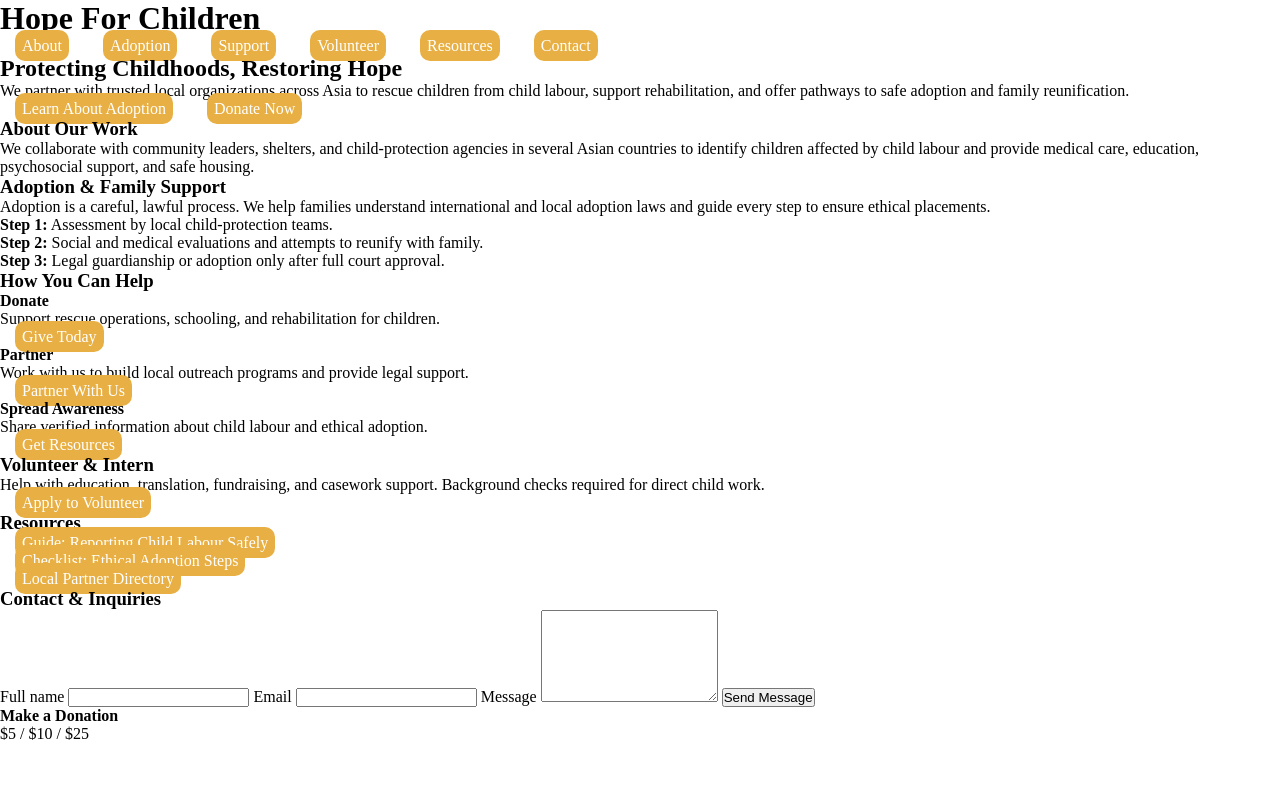
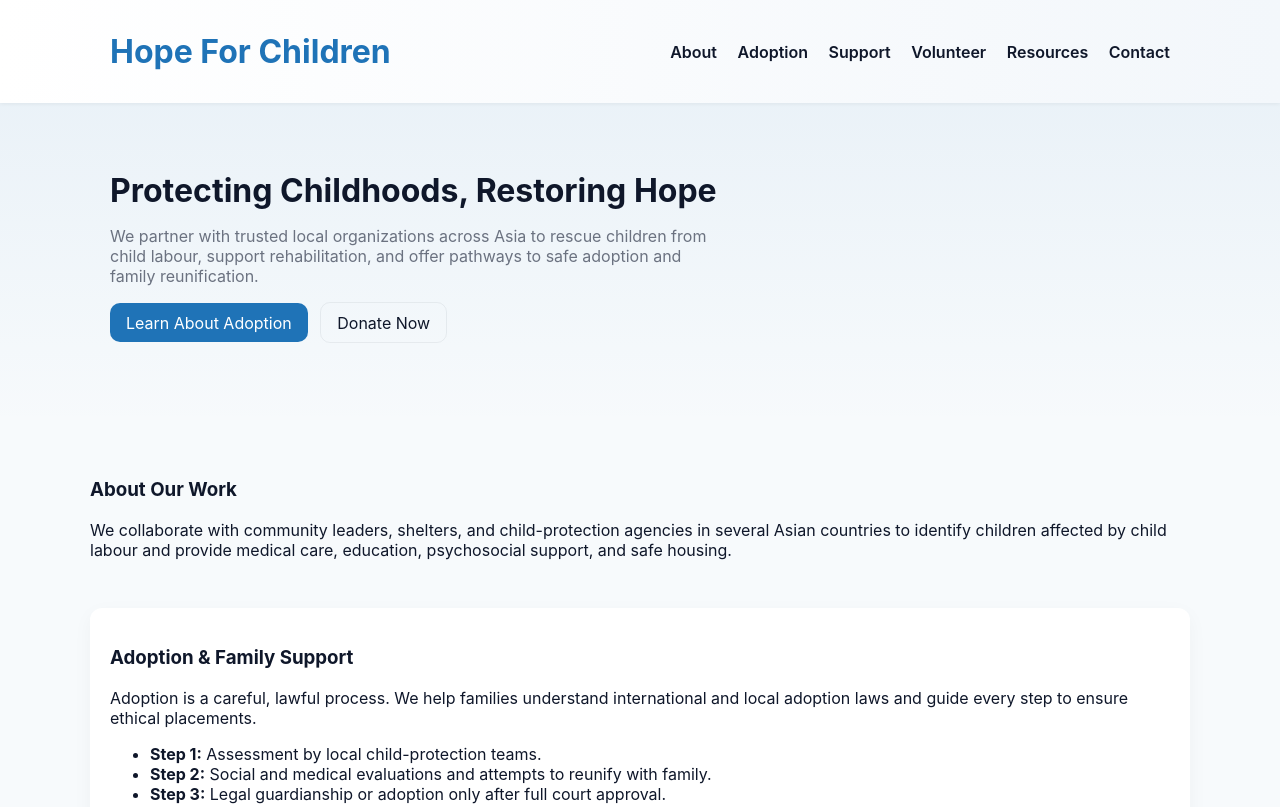
Before and after one commit to LuanBueno25/botaosite, a plain HTML site: page index.html in a window 1280 px wide. Shown: the top 807 px of the page. Drawn offline with Linux system fonts and the light colour scheme.

Commit message:
Update style.css

```diff
--- a/css/style.css
+++ b/css/style.css
@@ -1,26 +1,170 @@
-* {
-    margin: 0;
-    padding: 0;
-    box-sizing: border-box;
+:root {
+    --bg: #f7fafc;
+    --card: #ffffff;
+    --accent: #1f73b7;
+    --muted: #6b7280;
+    --max-width: 1100px;
+    --radius: 12px;
 }
 
-.logo {
-    display: flex;
-    width: 10%;
+* {
+    box-sizing: border-box
 }
 
-a {
-    text-decoration: none;
-    font-size: 1rem;
-    margin-inline: 15px;
-    color: white;
-    background-color: rgb(232, 175, 68);
-    padding: 7px;
-    border-radius: 10px;
+html,
+body {
+    height: 100%;
+    margin: 0;
+    font-family: Inter, system-ui, -apple-system, 'Segoe UI', Roboto, 'Helvetica Neue', Arial;
+    color: #0f172a;
+    background: var(--bg)
 }
 
-.voltar_contato {
-  text-decoration: none;
-  background-color: yellow;
+.container {
+    max-width: var(--max-width);
+    margin: 0 auto;
+    padding: 1.25rem
+}
 
+.header-inner,
+.footer-inner {
+    display: flex;
+    align-items: center;
+    justify-content: space-between
 }
+
+.site-header {
+    background: linear-gradient(90deg, #fff 0%, #f3f7fb 100%);
+    box-shadow: 0 1px 4px rgba(2, 6, 23, 0.06);
+    position: sticky;
+    top: 0;
+    z-index: 40
+}
+
+.brand {
+    margin: 0;
+    padding: .75rem 0;
+    font-weight: 700;
+    color: var(--accent)
+}
+
+.main-nav a {
+    margin-left: 1rem;
+    text-decoration: none;
+    color: #0f172a;
+    font-weight: 600
+}
+
+.hero {
+    padding: 3rem 0;
+    background-image: linear-gradient(180deg, rgba(31, 115, 183, 0.06), transparent)
+}
+
+.hero h2 {
+    font-size: 2rem;
+    margin: 0 0 .5rem
+}
+
+.lead {
+    color: var(--muted);
+    max-width: 60ch
+}
+
+.cta-row .btn {
+    margin-right: .5rem
+}
+
+.section {
+    padding: 2rem 0
+}
+
+.card {
+    background: var(--card);
+    border-radius: var(--radius);
+    padding: 1.25rem;
+    box-shadow: 0 6px 20px rgba(12, 15, 25, 0.04)
+}
+
+.grid {
+    display: grid;
+    gap: 1rem
+}
+
+.grid-3 {
+    grid-template-columns: 1fr
+}
+
+@media(min-width:760px) {
+    .grid-3 {
+        grid-template-columns: repeat(3, 1fr)
+    }
+}
+
+.card.small {
+    padding: 1rem
+}
+
+.note {
+    font-style: italic;
+    color: var(--muted)
+}
+
+.btn {
+    display: inline-block;
+    padding: .6rem 1rem;
+    border-radius: 10px;
+    text-decoration: none;
+    border: 1px solid rgba(15, 23, 42, 0.06);
+    background: transparent;
+    color: inherit
+}
+
+.btn.small {
+    padding: .45rem .6rem;
+    font-size: .95rem
+}
+
+.btn.primary {
+    background: var(--accent);
+    color: #fff;
+    border: none
+}
+
+.form-grid {
+    display: grid;
+    grid-template-columns: 1fr;
+    gap: .75rem
+}
+
+.form-grid label {
+    font-weight: 600
+}
+
+.form-grid input,
+.form-grid textarea {
+    padding: .6rem;
+    border-radius: 8px;
+    border: 1px solid #e6eef8
+}
+
+.full {
+    grid-column: 1/-1
+}
+
+.donate {
+    margin-top: 1rem;
+    padding: 1rem;
+    border-left: 4px solid var(--accent);
+    background: #fbfdff
+}
+
+.site-footer {
+    border-top: 1px solid #e6eef8;
+    padding: 1rem 0;
+    margin-top: 2rem
+}
+
+.small {
+    font-size: .9rem;
+    color: var(--muted)
+}
```
